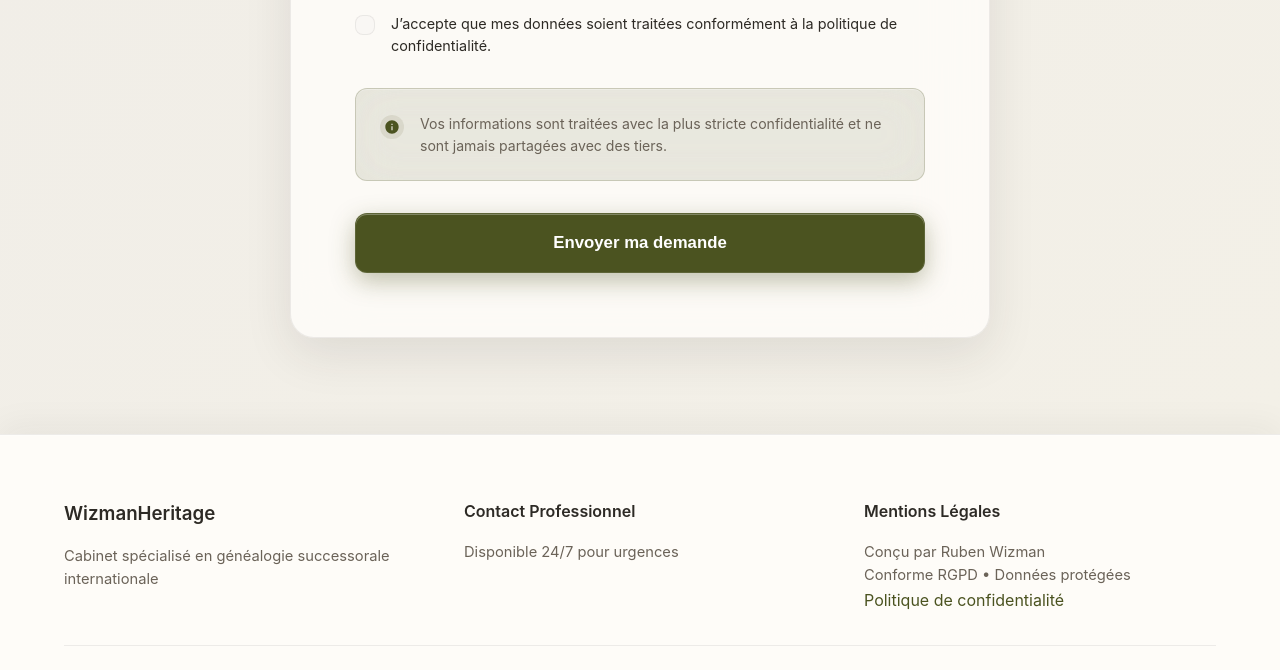
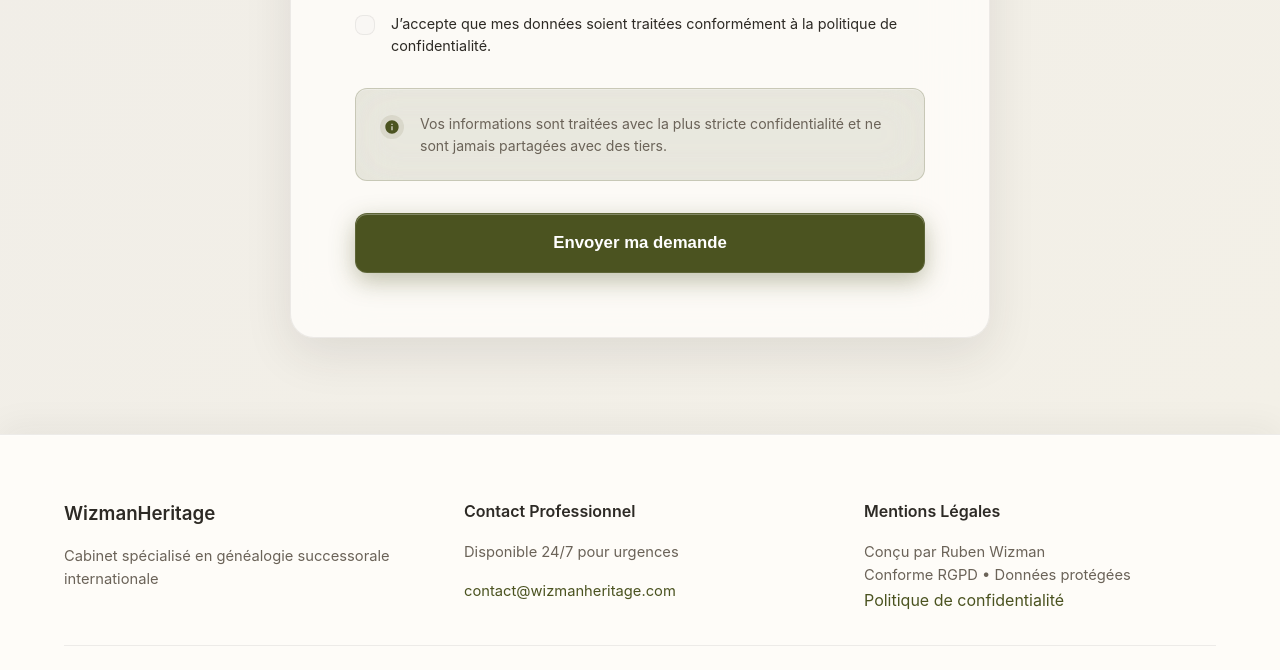
Before and after one commit to Rubenwzm/wizmanheritage-website, a website: page index.html in a window 1280 px wide. Shown: the part 4376-5046 px from the top of the page. Drawn offline with Linux system fonts and the light colour scheme.

Commit message:
index.html

```diff
--- a/index.html
+++ b/index.html
@@ -441,6 +441,8 @@
                     <h4 data-translate="footer-contact-title">Contact Professionnel</h4>
                     <div class="footer-contact">
                         <p data-translate="footer-availability">Disponible 24/7 pour urgences</p>
+                        <!-- NOUVELLE LIGNE POUR L'EMAIL DANS LE FOOTER -->
+                        <p><a href="mailto:contact@wizmanheritage.com">contact@wizmanheritage.com</a></p>
                     </div>
                 </div>
 
@@ -453,7 +455,6 @@
             </div>
 
             <div class="footer-bottom">
-                <!-- Section modifiée pour aligner avec LinkedIn -->
                 <div class="footer-bottom-content">
                     <div class="footer-certifications">
                         <span data-translate="footer-certified">Certifié • Confidentiel • International</span>
```
